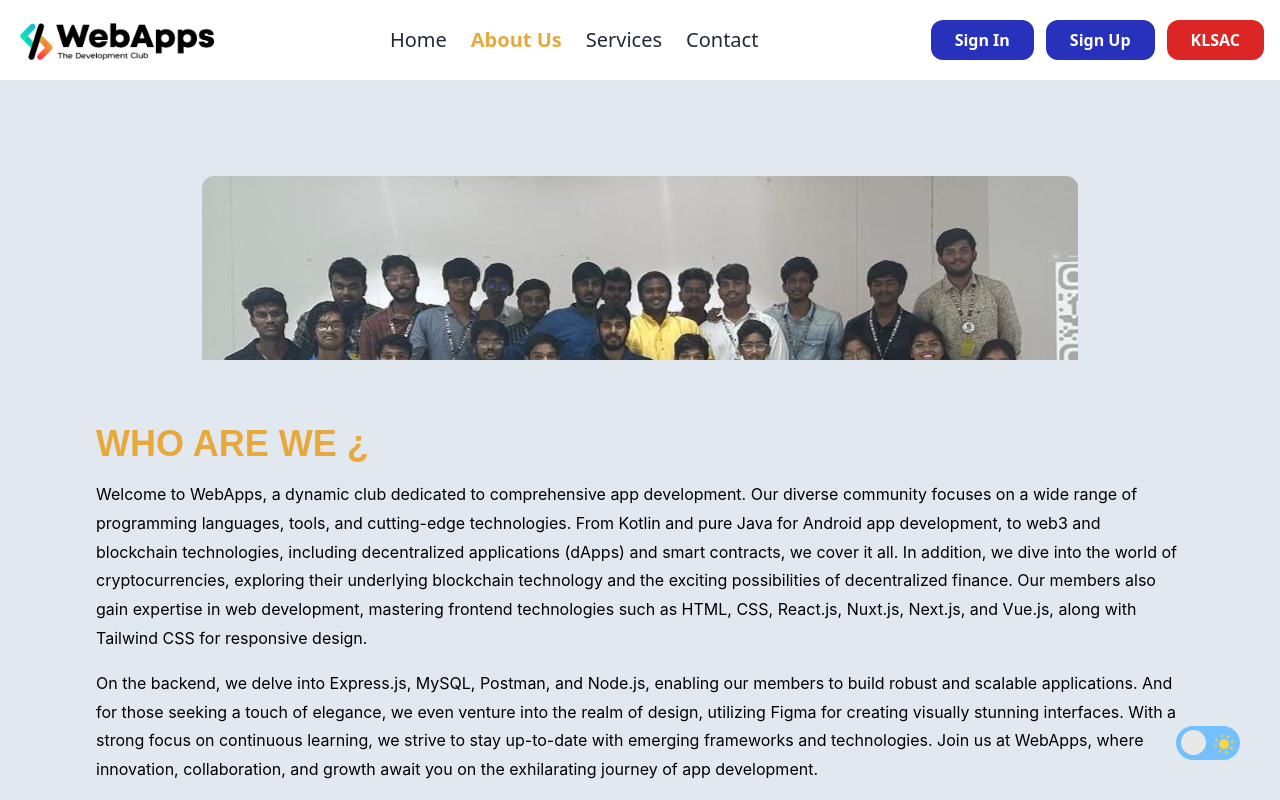
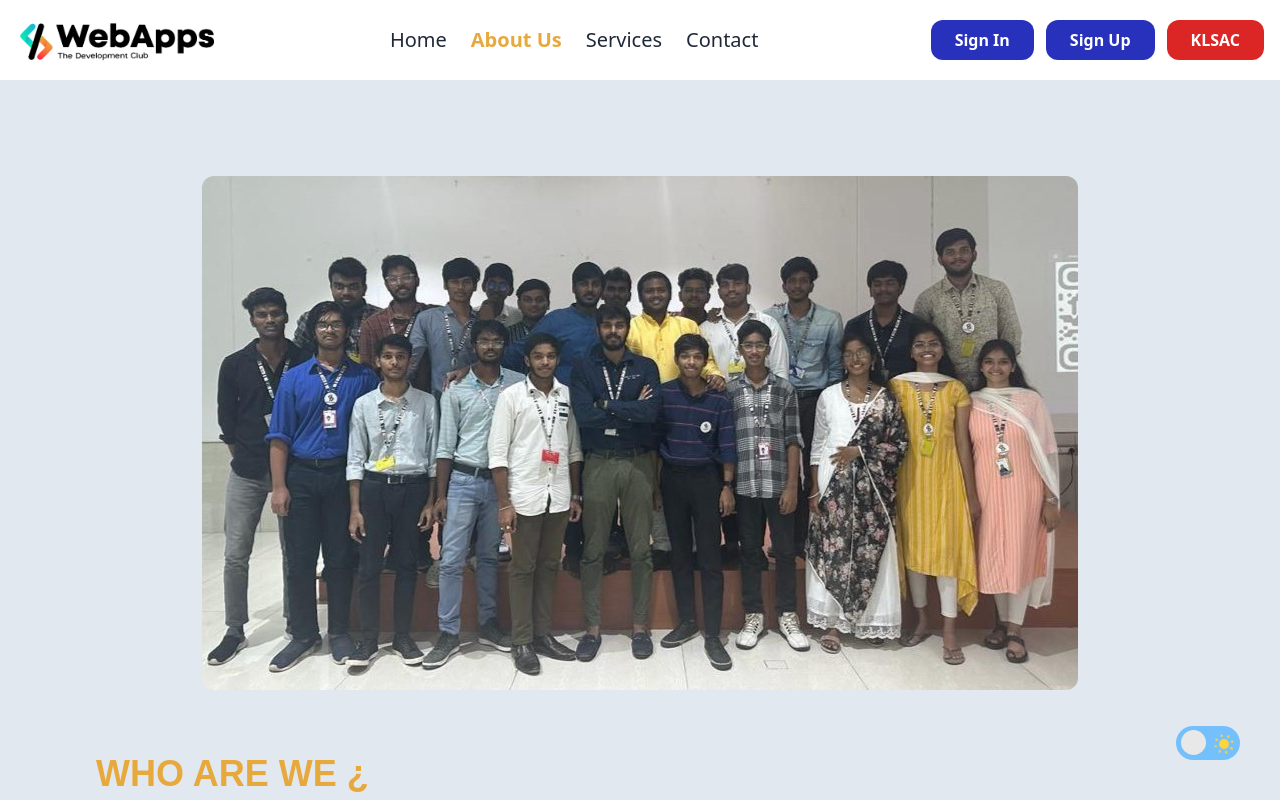
Before and after one commit to adsrisanth/WebAppsClub_Website, a Nuxt app in the folder frontend/: page /about in a window 1280 px wide. Shown: the top 800 px of the page. Built offline with nearby package versions, Linux system fonts and the light colour scheme.

Commit message:
aboutus_updated_v1

```diff
--- a/frontend/pages/about.vue
+++ b/frontend/pages/about.vue
@@ -5,7 +5,7 @@
             <LoadingAbout v-if="isLoading"/>
         </div>
     </div>
-    <div class="text-black w-full h-[100vh] dark:text-white bg-slate-200 dark:bg-gray-900">
+    <div class="text-black w-full min-h-[100vh] dark:text-white bg-slate-200 dark:bg-gray-900">
         <div class="flex flex-col vvsm:p-6 lg:p-24 lxl:flex-row h-full xl:place-items-center xl:justify-center gap-16">
             <!-- Image Section -->
             <div class="md:flex md:overflow-hidden hover:shadow-lg hover:shadow-[#e7a93c] hover:rounded-xl dark:hover:shadow-[#0ee2b7] hover:duration-1000">
--- a/frontend/pages/footer.vue
+++ b/frontend/pages/footer.vue
@@ -1,5 +1,5 @@
 <template>
-    <footer class="footer bg-slate-200 dark:bg-gray-900 text-black dark:text-white py-4">
+    <footer class="bg-slate-200 dark:bg-gray-900 text-black dark:text-white py-4">
       <div class="container mx-auto flex justify-center items-center flex-col">
         <div class="mb-2">
             <span>Designed and Developed by</span>
--- a/frontend/pages/home.vue
+++ b/frontend/pages/home.vue
@@ -1,5 +1,5 @@
 <template>
-    <div class="flex justify-center items-center w-full h-screen bg-slate-200 dark:bg-gray-900 dark:text-white text-black">
+    <div class="flex justify-center items-center w-full min-h-screen bg-slate-200 dark:bg-gray-900 dark:text-white text-black">
         <div class="flex flex-col gap gap-5 text-center">
             <span class="text-[50px] font-mono font-bold">WebApps Club</span>
             <span class="text-[24px] font-montserrat">- Decentralized -</span>
```
